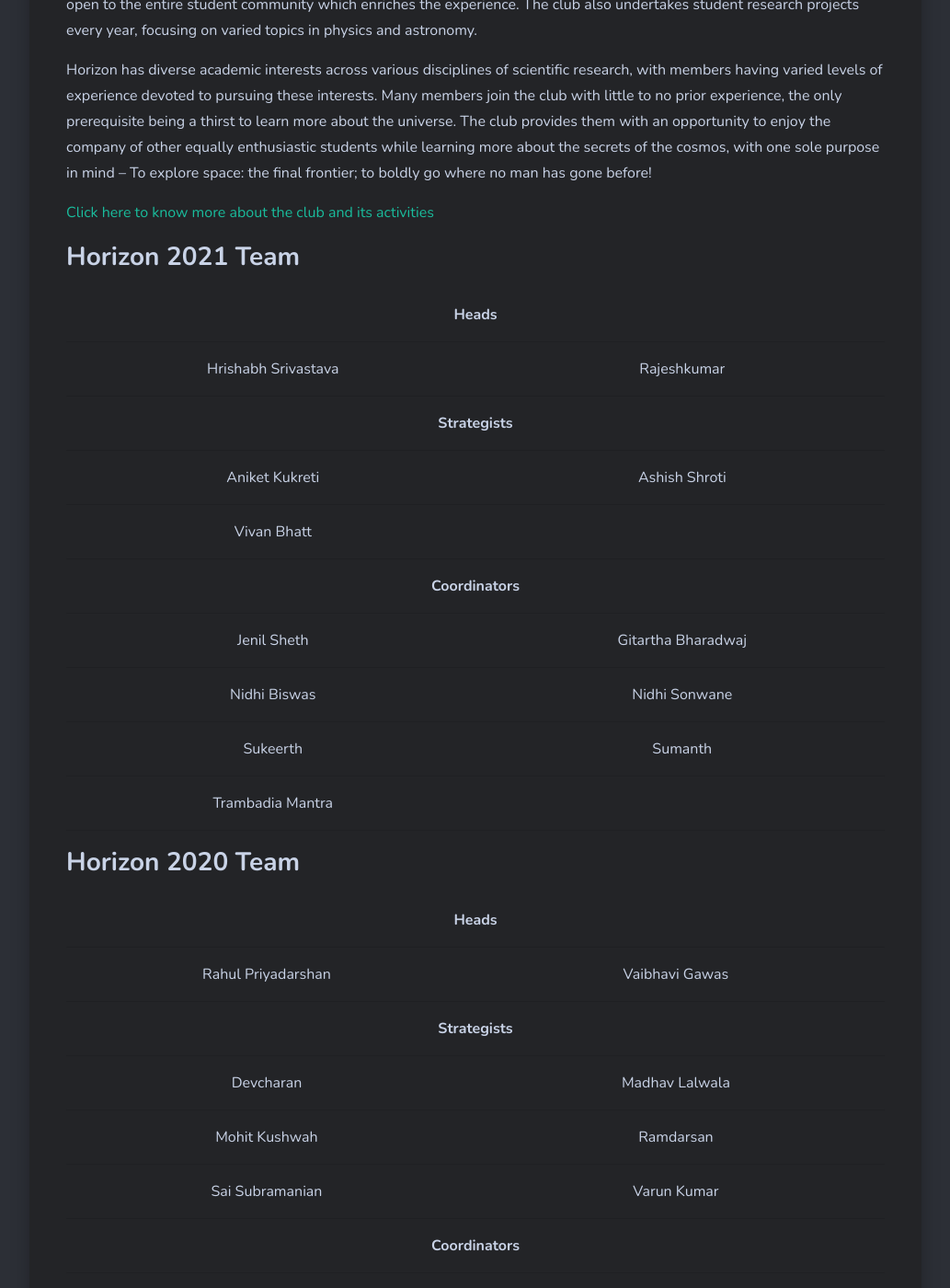
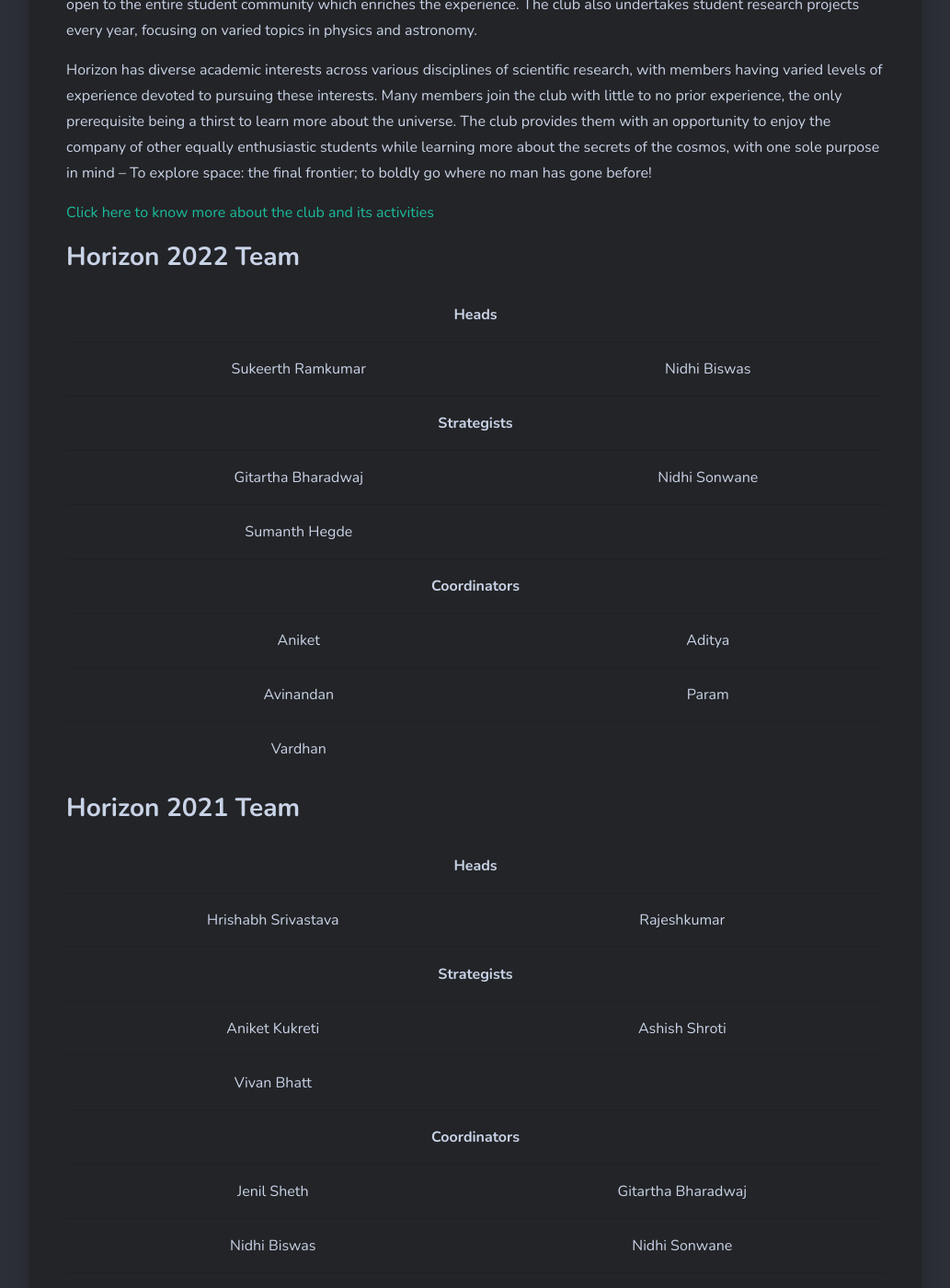
Before and after one commit to HorizonIITM/HorizonIITM.github.io, a Jekyll site: the page built from _pages/about.md, in a window 1280 px wide and 1400 px high, scrolled down 1168 px. Shown: the whole window at 92% size, without its empty margins (123-1156 px from the left). Built offline with Jekyll 4.4.1, drawn with Linux system fonts in a browser that asks for light colours; nearby versions of some CDN libraries.

Commit message:
Update about.md
added 2022 team members table

```diff
--- a/_pages/about.md
+++ b/_pages/about.md
@@ -16,6 +16,51 @@ The club boasts of organizing numerous talks conducted by professors and student
 Horizon has diverse academic interests across various disciplines of scientific research, with members having varied levels of experience devoted to pursuing these interests. Many members join the club with little to no prior experience, the only prerequisite being a thirst to learn more about the universe. The club provides them with an opportunity to enjoy the company of other equally enthusiastic students while learning more about the secrets of the cosmos, with one sole purpose in mind – To explore space: the final frontier; to boldly go where no man has gone before!
 
 [Click here to know more about the club and its activities]({% post_url 2020-08-14-horizon %})
+
+## Horizon 2022 Team
+
+<table class='centered responsive-table'>
+    <thead>
+    <tr>
+        <th colspan='2'>Heads</th>
+    </tr>
+    </thead>
+    <tbody>
+    <tr>
+        <td>Sukeerth Ramkumar</td>
+        <td>Nidhi Biswas</td>
+    </tr>
+    </tbody>
+    <thead>
+    <tr>
+        <th colspan='2'>Strategists</th>
+    </tr>
+    </thead>
+    <tbody>
+    <tr>
+        <td>Gitartha Bharadwaj</td>
+        <td>Nidhi Sonwane</td>
+    </tr><tr>
+        <td>Sumanth Hegde</td>
+    </tr>
+    </tbody>
+    <thead>
+    <tr>
+        <th colspan='2'>Coordinators</th>
+    </tr>
+    </thead>
+    <tbody>
+    <tr>
+        <td>Aniket</td>
+        <td>Aditya</td>
+    </tr><tr>
+        <td>Avinandan</td>
+        <td>Param</td>
+    </tr><tr>
+        <td>Vardhan</td>
+    </tr>
+    </tbody>
+</table>
 
 ## Horizon 2021 Team
 
```
